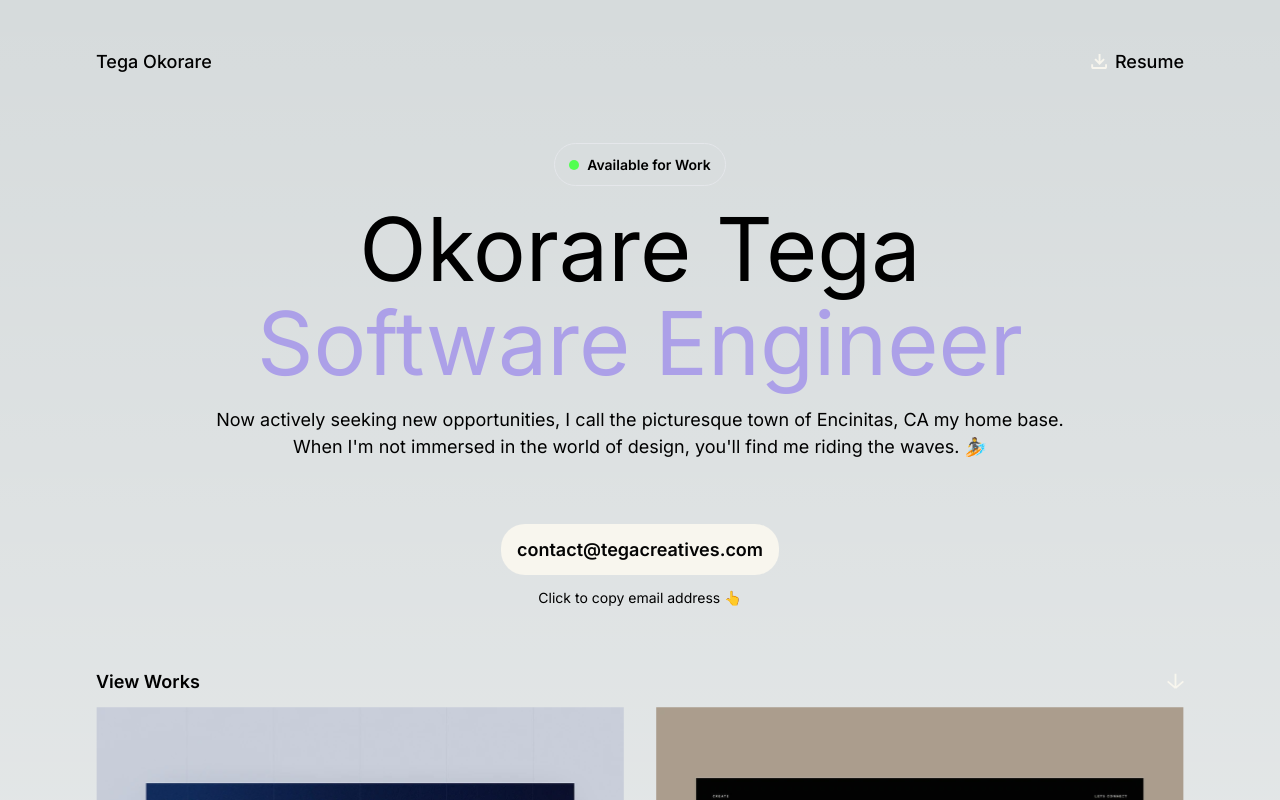
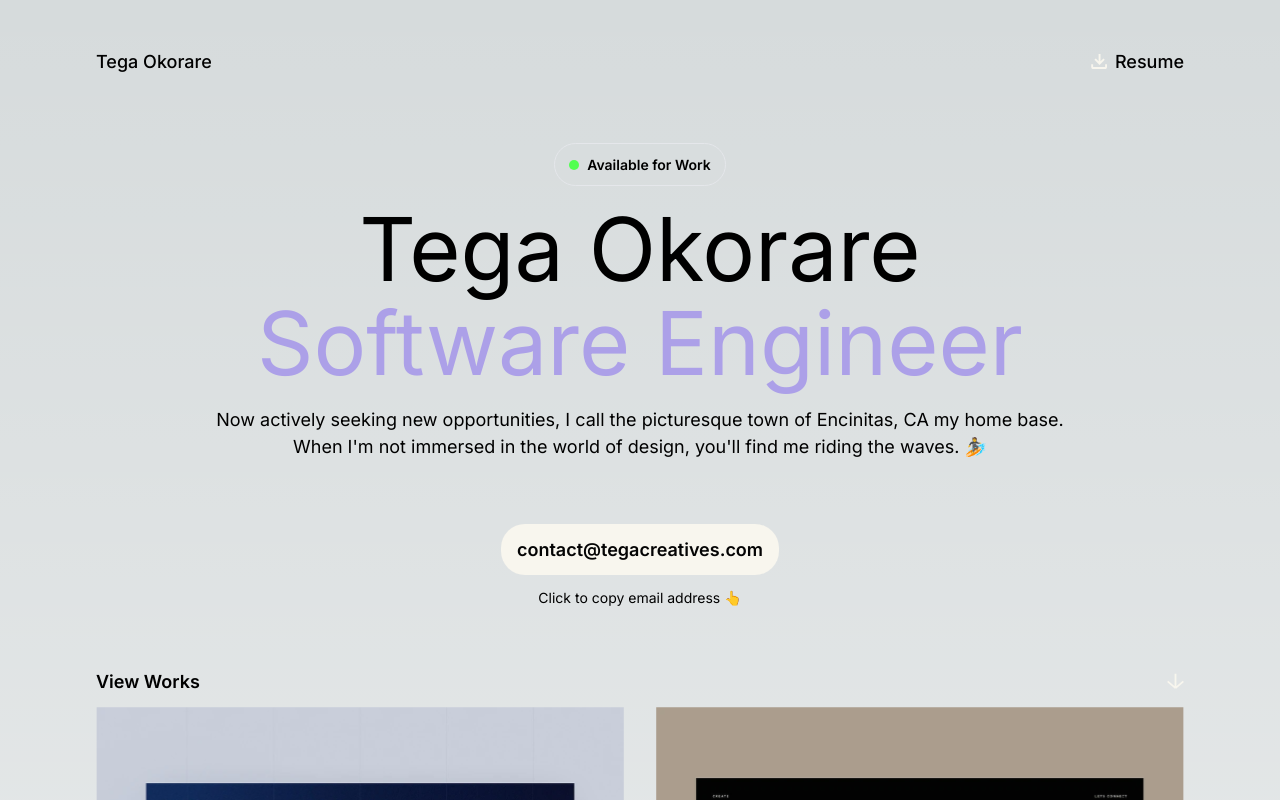
Before and after one commit to Tegacreatives/personal-site, a Next.js app: page / in a window 1280 px wide. Shown: the top 800 px of the page. Built offline with nearby package versions, Linux system fonts and the light colour scheme.

Commit message:
Name change

```diff
--- a/app/components/Hero.tsx
+++ b/app/components/Hero.tsx
@@ -11,7 +11,7 @@ const Hero = () => {
         </div>
         {/* Title */}
         <div className="text-center text-[43px] md:text-[88px] leading-[44px] lg:leading-[94px] font-normal">
-          <h1>Okorare Tega</h1>
+          <h1>Tega Okorare</h1>
           <h1 className="text-[#ACA0E8]">Software Engineer</h1>
         </div>
         {/* Info */}
```
